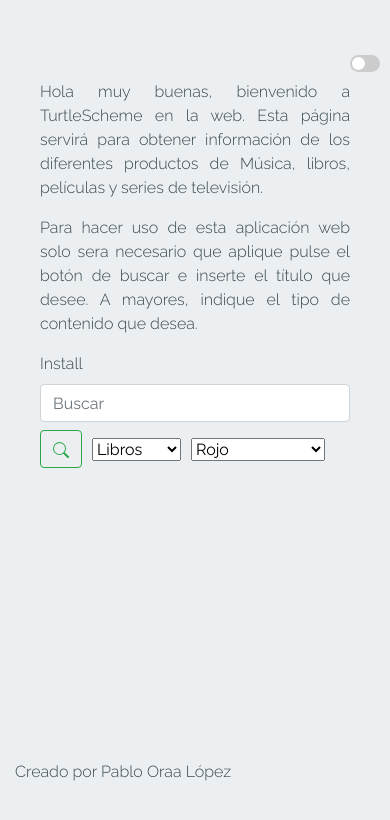
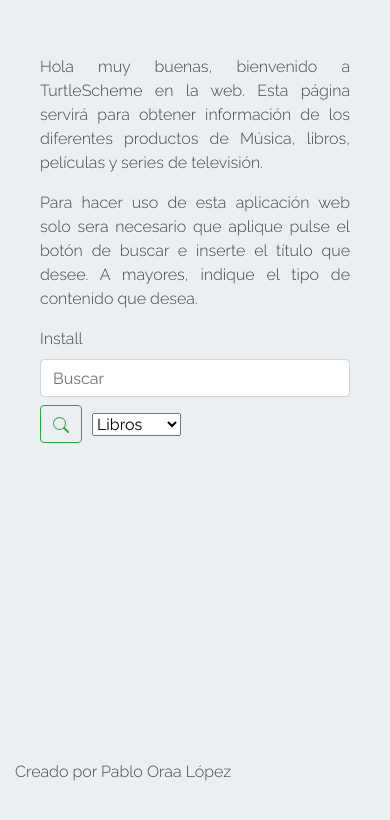
Before and after one commit to PabloOraa/TurtleSchemeWeb, a PHP site: page /es-es/index.php in a window 390 px wide. Shown: the top 820 px of the page. Run offline with PHP 8.4, Linux system fonts and the light colour scheme; lists and menus that the app fills with data are empty; some libraries are stand-ins or nearby versions.

Commit message:
Automatically dark theme and support for mobile
Se ha añadido la comprobación del tema del navegador para que automáticamente cambie entre el tema claro o el tema oscuro.
Se ha añadido un texto para identificar el selector de los colores de las tarjetas.
El selector de las tarjetas estará oculto hasta que se muestre al menos una vez los resultados, o mientras haya un mensaje de error.
Se han creado las tablas SQL para la base de datos propias (ideal para Android).
Se ha añadido la opción en las tarjetas para que, si pasamos por encima de estas, recibamos una valoración media de las reviews
Se ha impedido que el selector funcione en caso de que no haya resultados.
Se ha mejorado la visualización de las tarjetas en móviles.
Se ha corregido un error por el que las tarjetas siempre aparecían en rojo y no era posible cambiarlo.
Se ha solucionado un fallo por el que el texto se justificaba cuando no debía hacerlo.
Se ha solucionado un problema por el que el texto no cogía los tamaños que debería, haciendo que las tarjetas ocupen más de lo esperado.
Se ha solventado un error por el que se aplicaba la justificación del texto a todo el contenido y no solo a los dos primeros parrafos.

```diff
--- a/css/cards.less
+++ b/css/cards.less
@@ -299,7 +299,6 @@
     @{type}: @@colorCalc;
 }
 
-
 .material-card {
     position: relative;
     height: 0;
@@ -586,26 +585,31 @@
 
 
 @import (css) "https://fonts.googleapis.com/css?family=Raleway:400,300,200,500,600,700";
-body.claro
+@media (prefers-color-scheme: light)
+{
+    body
+    {
+        background-color: #ECEFF1;
+        color: #37474F;
+
+    }
+}
+
+@media (prefers-color-scheme: dark)
+{
+    body
+    {
+        background-color: #1f1f1f;
+        color: #f1eded;
+    }
+}
+
+body
 {
     transition: .4s;
-  background-color: #ECEFF1;
-  color: #37474F;
-  font-family: 'Raleway', sans-serif;
-  font-weight: 300;
-  font-size: 16px;
-  text-align: justify;
-}
-
-body.oscuro
-{
-    transition: .4s;
-    background-color: #1f1f1f;
-    color: #f1eded;
     font-family: 'Raleway', sans-serif;
     font-weight: 300;
     font-size: 16px;
-    text-align: justify;
 }
 
 h1, h2, h3 {
--- a/css/style.css
+++ b/css/style.css
@@ -9,6 +9,11 @@ body
     margin: 0 0 100px;
     /* bottom = footer height */
     padding: 25px;
+}
+
+.justify-text
+{
+    text-align: justify;
 }
 
 .shopping-preview-right
@@ -74,6 +79,11 @@ article > div > p
     font-size: .8em;
 }
 
+.mobile .material-card > h2 > strong.moreReducedText
+{
+    font-size: 14px !important;
+}
+
 .mc-active > h2 > span > p.reducedText, .mc-active > strong.reducedText
 {
     font-size: x-large;
@@ -91,9 +101,14 @@ p.reducedText
     font-size: medium;
 }
 
-.mc-active > strong.moreReducedText
+.mc-active > h2 > strong.moreReducedText
 {
-    font-size: small;
+    font-size: 12px !important;
+}
+
+.mobile .mc-active > h2 > strong.moreReducedText
+{
+    font-size: 9px !important;
 }
 
 p.moreReducedText
@@ -103,7 +118,7 @@ p.moreReducedText
     margin-bottom: 0px;
 }
 
-.mc-active > h2 > strong.moreReducedText
+strong.moreReducedText
 {
     font-size: 15px !important;
     padding-bottom: 0px;
--- a/javascript/Media.js
+++ b/javascript/Media.js
@@ -1,6 +1,6 @@
 class Media
 {
-    constructor(id,title,author, description, image, link, previewLink,year,runtime)
+    constructor(id,title,author, description, image, link, previewLink,year,runtime,generalReview)
     {
         this.id = id;
         this.title = title;
@@ -11,6 +11,7 @@ class Media
         this.previewLink = previewLink;
         this.year = year;
         this.duration = runtime;
+        this.generalReview = generalReview;
     }
 
     getTitle()
--- a/javascript/cards.js
+++ b/javascript/cards.js
@@ -33,6 +33,8 @@ function cardWork()
 
 function changeCardColor()
 {
+    if(document.getElementsByClassName('material-card').length != 0)
+    {
         let newColor = document.getElementById('card-color').value;
         document.getElementsByClassName('material-card').forEach((elem) =>
         {
@@ -41,3 +43,4 @@ function changeCardColor()
         });
         defaultColor = newColor;
     }
+}
--- a/javascript/script.js
+++ b/javascript/script.js
@@ -1,5 +1,6 @@
 let results;
 let media;
+let realColor;
 var cardInit = "<section class='container'><div class='row active-with-click'>";
 var cardPreTitle = `<div class='col-md-4 col-sm-6 col-xs-12'><article class='material-card ${defaultColor}'><h2><span>`;
 var cardPostTitlePreAuthor = "</span>";
@@ -15,6 +16,12 @@ const booksSource = ["Google","GoodReads"];
 const musicSource = ["Deezer", "LastFM"];
 const moviesSource = ["OMBd"];
 const seriesSource = ["OMBd"];
+
+window.onload = () =>
+{
+    if(/Android|webOS|iPhone|iPad|iPod|BlackBerry|IEMobile|Opera Mini/i.test(navigator.userAgent))
+        document.body.classList.toggle("mobile");
+}
 
 function addToMap(map, source, total)
 {
@@ -102,7 +109,7 @@ function handleResult(results, sources)
 
                     for(let r in res)
                         if(res[r].volumeInfo.imageLinks != undefined)
-                            parsed.push(new Media(res[r].id,res[r].volumeInfo.title,res[r].volumeInfo.authors, res[r].volumeInfo.description,res[r].volumeInfo.imageLinks.thumbnail,res[r].volumeInfo.infoLink, res[r].volumeInfo.previewLink,null,null));
+                            parsed.push(new Media(res[r].id,res[r].volumeInfo.title,res[r].volumeInfo.authors, res[r].volumeInfo.description,res[r].volumeInfo.imageLinks.thumbnail,res[r].volumeInfo.infoLink, res[r].volumeInfo.previewLink,null,null, '5/5'));
                 }
                 else if(sources == musicSource)
                 {
@@ -157,6 +164,7 @@ function writeResult(content)
     {
         document.getElementById('resultMessage').innerHTML = "";
         document.getElementById('resultMessage').className = "visible";
+        document.getElementById('cardColor').className = 'visible';
         content.forEach((value,key) => createSection(value,key));
         sectionWork();
         cardWork();
@@ -165,6 +173,7 @@ function writeResult(content)
 
 function createSection(content, source)
 {
+    realColor = "Red";
     let section = sectionInit + source + sectionPostSource;
     let cards = cardInit;
     content.forEach((value) => cards = createCard(value, cards));
@@ -174,6 +183,10 @@ function createSection(content, source)
         section += cards;
         section += sectionEnd;
         document.getElementById('resultMessage').innerHTML += section;
+        if(realColor != defaultColor)
+        {
+            $("#card-color").val(realColor).change();
+        }
     }
 }
 
@@ -187,16 +200,32 @@ function createCard(content, previousHTML)
 
 function createContentCard(content, previousHTML)
 {
+    let maxMaxTitleLength = 37;
+    let maxTitleLength = 26;
+    let maxMaxAuthorLength = 37;
+    let maxAuthorLength = 19;
     if(content instanceof Media)
     {
+        if(document.body.classList.contains("mobile"))
+        {
+            maxMaxTitleLength = 28;
+            maxTitleLength = 13;
+            maxMaxAuthorLength = 25;
+        }
+        if(defaultColor != "Red")
+        {
+            realColor = defaultColor;
+            defaultColor = "Red";
+            $("#card-color").val("Red");
+        }
         previousHTML += cardPreTitle;
-        if(content.getTitle().length > 37) previousHTML += "<p class='moreReducedText'>"+content.getTitle()+"</p>";
-        else if(content.getTitle().length > 26) previousHTML += "<p class='reducedText'>"+content.getTitle()+"</p>";
+        if(content.getTitle().length > maxMaxTitleLength) previousHTML += "<p class='moreReducedText'>"+content.getTitle()+"</p>";
+        else if(content.getTitle().length > maxTitleLength) previousHTML += "<p class='reducedText'>"+content.getTitle()+"</p>";
         else previousHTML += content.getTitle();
         previousHTML += cardPostTitlePreAuthor;;
-        if(content.author.toString().length > 37) previousHTML += "<strong class='moreReducedText'><i class='fa fa-fw fa-star'></i>"+content.author;
-        else if(content.author.toString().length > 19) previousHTML += "<strong class='moreReducedText'><i class='fa fa-fw fa-star'></i>"+content.author;
-        else previousHTML += "<strong><i class='fa fa-fw fa-star'></i>"+content.author;
+        if(content.author.toString().length > maxMaxAuthorLength) previousHTML += "<strong class='moreReducedText' title="+content.generalReview+"><i class='fa fa-fw fa-star' aria-hidden='true'></i>"+content.author;
+        else if(content.author.toString().length > maxAuthorLength) previousHTML += "<strong class='moreReducedText' title="+content.generalReview+"><i class='fa fa-fw fa-star' aria-hidden='true'></i>"+content.author;
+        else previousHTML += "<strong title="+content.generalReview+"><i class='fa fa-fw fa-star' label=checkReviews("+content.generalReview+")></i>"+content.author;
         previousHTML += cardPostAuthorPreImage;
         previousHTML += content.image;
         previousHTML += cardPostImagePreResume;
@@ -216,6 +245,7 @@ function createContentCard(content, previousHTML)
 function errorMessage()
 {
     document.getElementById("errorMessage").className = "visible";
+    document.getElementById('cardColor').className = "not-visible";
 }
 
 //Collapsable menus for the Query from https://codepen.io/adalab/pen/NzOzQx?editors=1111w
--- a/lang/en.php
+++ b/lang/en.php
@@ -9,6 +9,7 @@
         "series" => "Series",
         "createdby" => "Created by",
         "error" => "Error",
+        "cardColor" => "Card Color",
         "red" => "Red",
         "pink" => "Pink",
         "purple" => "Purple",
--- a/lang/es.php
+++ b/lang/es.php
@@ -9,6 +9,7 @@
         "series" => "Series",
         "createdby" => "Creado por",
         "error" => "No se han encontrado datos para la b&uacute;squeda solicitada. Pruebe con otro título o autor a buscar",
+        "cardColor" => "Color de las tarjetas",
         "red" => "Rojo",
         "pink" => "Rosa",
         "purple" => "Morado",
--- a/php/html.php
+++ b/php/html.php
@@ -41,16 +41,12 @@
         <!--CSS-->
         <link rel="stylesheet" href="../css/style.css">
     </head>
-    <body class="d-flex flex-column h-100 claro">
+    <body class="d-flex flex-column h-100">
         <main role="main" class="flex-shrink-0 container">
-            <div>
-                <label class="switch">
-                    <input type="checkbox" onchange="cambiarModo()">
-                    <span class="slider round"></span>
-                </label>
-            </div>
+            <div class="justify-text">
                 <p><?php echo $lang["intro"];?></p>
                 <p><?php echo $lang["instructions"];?></p>
+            </div>
             <pwa-install>Install</pwa-install>
 
 
@@ -69,7 +65,9 @@
                     <option name="Movies" value="Movies" label="<?php echo $lang["movies"];?>"></option>
                     <option name="Series" value="Series" label="<?php echo $lang["series"]?>"></option>
                 </select>
-
+                <span class="not-visible" id="cardColor">
+                    &nbsp;
+                    <?php echo $lang["cardColor"]?>
                     <select class="left-space-10" title="cardColor" id="card-color" onchange="changeCardColor()">
                         <option name="Red" value="Red" label="<?php echo $lang["red"];?>" selected></option>
                         <option name="Blue" value="Blue" label="<?php echo $lang["blue"];?>"></option>
@@ -91,6 +89,7 @@
                         <option name="Brown" value="Brown" label="<?php echo $lang["brown"];?>"></option>
                         <option name="Grey" value="Grey" label="<?php echo $lang["grey"]?>"></option>
                     </select>
+                </span>
             </form>
 
             <div id="results" class="mt-3">
```
Lines whose indentation alone changed are shown as unchanged.
